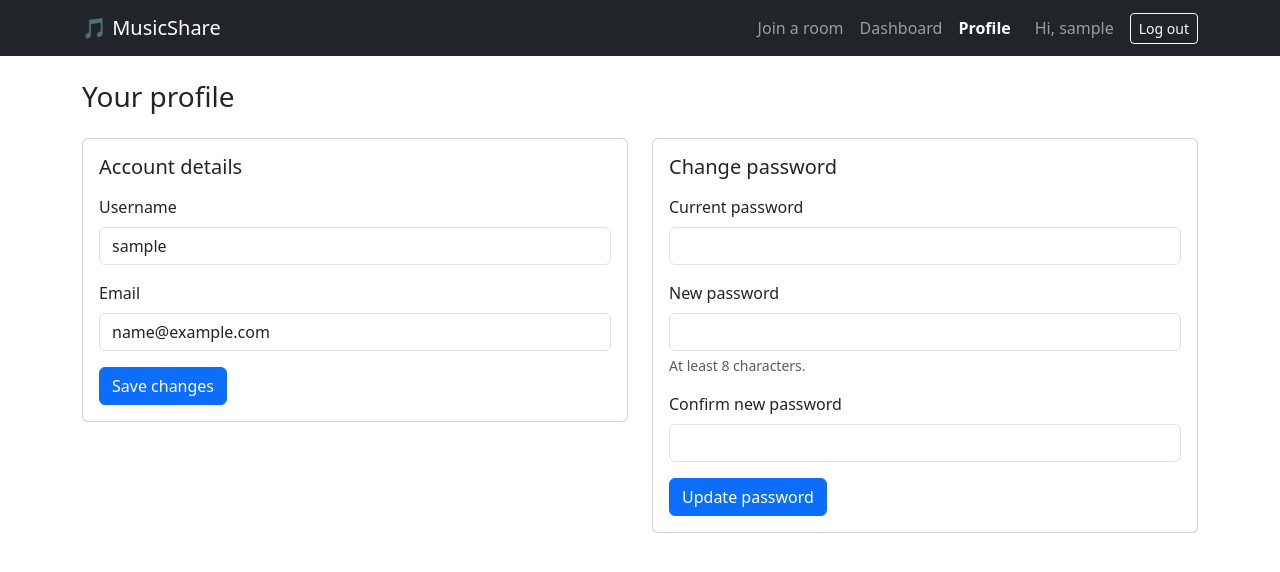
After one commit to Aella67/MusicShare, a Flask app: page /profile in a window 1280 px wide. The commit adds this page. Shown: the top 572 px of the page. Run offline with Flask 3, Linux system fonts and the light colour scheme; the visitor is signed in with stand-in values (Sample User, id 1).

Commit message:
Add profile page: update username, email, and password

```diff
--- a/app.py
+++ b/app.py
@@ -7,7 +7,8 @@ from flask_wtf import CSRFProtect
 from flask_mail import Mail, Message as MailMessage
 import mysql.connector
 from config import Config
-from forms import RegisterForm, LoginForm, PlaylistForm, TrackForm, RoomForm, JoinForm, GuestForm
+from forms import (RegisterForm, LoginForm, ProfileForm, ChangePasswordForm,
+                   PlaylistForm, TrackForm, RoomForm, JoinForm, GuestForm)
 from models.user import User
 from models.playlist import Playlist
 from models.track import Track
@@ -131,6 +132,45 @@ def logout():
     session.clear()
     flash("You have been logged out.", "info")
     return redirect(url_for("home"))
+
+
+@app.route("/profile", methods=["GET", "POST"])
+@login_required
+def profile():
+    """View and update the logged-in user's username and email."""
+    user = User.find_by_id(session["user_id"])
+    if user is None:
+        session.clear()
+        return redirect(url_for("login"))
+    form = ProfileForm(user, obj=user)
+    if form.validate_on_submit():
+        try:
+            user.update_profile(form.username.data.strip(),
+                                form.email.data.strip().lower())
+        except mysql.connector.IntegrityError:
+            flash("That username or email is already registered.", "danger")
+        else:
+            flash("Profile updated.", "success")
+            return redirect(url_for("profile"))
+    return render_template("profile.html", form=form,
+                           password_form=ChangePasswordForm(user, formdata=None))
+
+
+@app.route("/profile/password", methods=["POST"])
+@login_required
+def profile_password():
+    """Change the logged-in user's password (needs the current password)."""
+    user = User.find_by_id(session["user_id"])
+    if user is None:
+        session.clear()
+        return redirect(url_for("login"))
+    password_form = ChangePasswordForm(user)
+    if password_form.validate_on_submit():
+        user.update_password(password_form.new_password.data)
+        flash("Password updated.", "success")
+        return redirect(url_for("profile"))
+    form = ProfileForm(user, formdata=None, obj=user)
+    return render_template("profile.html", form=form, password_form=password_form)
 
 
 @app.route("/dashboard", methods=["GET", "POST"])
--- a/forms.py
+++ b/forms.py
@@ -31,6 +31,46 @@ class LoginForm(FlaskForm):
     password = PasswordField("Password", validators=[DataRequired()])
 
 
+class ProfileForm(FlaskForm):
+    """Update name and email. original_user is the logged-in user, so their
+    own current username/email do not count as 'already taken'."""
+    username = StringField("Username", validators=[
+        DataRequired(), Length(min=3, max=50),
+        Regexp(r"^[A-Za-z0-9_]+$", message="Use letters, numbers, and underscores only."),
+    ])
+    email = EmailField("Email", validators=[DataRequired(), Email(), Length(max=120)])
+
+    def __init__(self, original_user, *args, **kwargs):
+        super().__init__(*args, **kwargs)
+        self.original_user = original_user
+
+    def validate_username(self, field):
+        other = User.find_by_username(field.data.strip())
+        if other and other.id != self.original_user.id:
+            raise ValidationError("That username is already taken.")
+
+    def validate_email(self, field):
+        other = User.find_by_email(field.data.strip().lower())
+        if other and other.id != self.original_user.id:
+            raise ValidationError("An account with that email already exists.")
+
+
+class ChangePasswordForm(FlaskForm):
+    current_password = PasswordField("Current password", validators=[DataRequired()])
+    new_password = PasswordField("New password", validators=[DataRequired(), Length(min=8, max=128)])
+    confirm_password = PasswordField("Confirm new password", validators=[
+        DataRequired(), EqualTo("new_password", message="Passwords must match."),
+    ])
+
+    def __init__(self, original_user, *args, **kwargs):
+        super().__init__(*args, **kwargs)
+        self.original_user = original_user
+
+    def validate_current_password(self, field):
+        if not self.original_user.check_password(field.data):
+            raise ValidationError("Current password is incorrect.")
+
+
 class PlaylistForm(FlaskForm):
     name = StringField("Playlist name", validators=[DataRequired(), Length(max=100)])
 
--- a/models/user.py
+++ b/models/user.py
@@ -30,6 +30,35 @@ class User:
         finally:
             conn.close()
 
+    def update_profile(self, username, email):
+        """Changes the username and email. Raises IntegrityError if either is taken."""
+        conn = get_connection()
+        try:
+            cur = conn.cursor()
+            cur.execute(
+                "UPDATE users SET username = %s, email = %s WHERE id = %s",
+                (username, email, self.id),
+            )
+            conn.commit()
+        finally:
+            conn.close()
+        self.username = username
+        self.email = email
+
+    def update_password(self, new_password):
+        """Hashes the new password and saves it."""
+        self.set_password(new_password)
+        conn = get_connection()
+        try:
+            cur = conn.cursor()
+            cur.execute(
+                "UPDATE users SET password_hash = %s WHERE id = %s",
+                (self.__password_hash, self.id),
+            )
+            conn.commit()
+        finally:
+            conn.close()
+
     @classmethod
     def _find(cls, column, value):
         conn = get_connection()
--- a/templates/base.html
+++ b/templates/base.html
@@ -18,6 +18,10 @@
           <li class="nav-item">
             <a class="nav-link {% if request.endpoint == 'dashboard' %}active fw-semibold{% endif %}"
                href="{{ url_for('dashboard') }}">Dashboard</a>
+          </li>
+          <li class="nav-item">
+            <a class="nav-link {% if request.endpoint in ('profile', 'profile_password') %}active fw-semibold{% endif %}"
+               href="{{ url_for('profile') }}">Profile</a>
           </li>
           <li class="nav-item">
             <span class="navbar-text mx-3">Hi, {{ current_user.username }}</span>
--- /dev/null
+++ b/templates/profile.html
@@ -0,0 +1,80 @@
+{% extends "base.html" %}
+{% block title %}Profile - MusicShare{% endblock %}
+
+{% block content %}
+<h1 class="h3 mb-4">Your profile</h1>
+
+<div class="row g-4">
+  <div class="col-md-6">
+    <div class="card">
+      <div class="card-body">
+        <h2 class="h5 mb-3">Account details</h2>
+        <form method="post" action="{{ url_for('profile') }}">
+          {{ form.hidden_tag() }}
+
+          <div class="mb-3">
+            {{ form.username.label(class="form-label") }}
+            {{ form.username(class="form-control" + (" is-invalid" if form.username.errors else ""),
+                             minlength=3, maxlength=50, required=True, autocomplete="username") }}
+            {% for error in form.username.errors %}
+              <div class="invalid-feedback">{{ error }}</div>
+            {% endfor %}
+          </div>
+
+          <div class="mb-3">
+            {{ form.email.label(class="form-label") }}
+            {{ form.email(class="form-control" + (" is-invalid" if form.email.errors else ""),
+                          maxlength=120, required=True, autocomplete="email") }}
+            {% for error in form.email.errors %}
+              <div class="invalid-feedback">{{ error }}</div>
+            {% endfor %}
+          </div>
+
+          <button type="submit" class="btn btn-primary">Save changes</button>
+        </form>
+      </div>
+    </div>
+  </div>
+
+  <div class="col-md-6">
+    <div class="card">
+      <div class="card-body">
+        <h2 class="h5 mb-3">Change password</h2>
+        <form method="post" action="{{ url_for('profile_password') }}">
+          {{ password_form.hidden_tag() }}
+
+          <div class="mb-3">
+            {{ password_form.current_password.label(class="form-label") }}
+            {{ password_form.current_password(class="form-control" + (" is-invalid" if password_form.current_password.errors else ""),
+                                              required=True, autocomplete="current-password") }}
+            {% for error in password_form.current_password.errors %}
+              <div class="invalid-feedback">{{ error }}</div>
+            {% endfor %}
+          </div>
+
+          <div class="mb-3">
+            {{ password_form.new_password.label(class="form-label") }}
+            {{ password_form.new_password(class="form-control" + (" is-invalid" if password_form.new_password.errors else ""),
+                                          minlength=8, maxlength=128, required=True, autocomplete="new-password") }}
+            <div class="form-text">At least 8 characters.</div>
+            {% for error in password_form.new_password.errors %}
+              <div class="invalid-feedback">{{ error }}</div>
+            {% endfor %}
+          </div>
+
+          <div class="mb-3">
+            {{ password_form.confirm_password.label(class="form-label") }}
+            {{ password_form.confirm_password(class="form-control" + (" is-invalid" if password_form.confirm_password.errors else ""),
+                                              minlength=8, maxlength=128, required=True, autocomplete="new-password") }}
+            {% for error in password_form.confirm_password.errors %}
+              <div class="invalid-feedback">{{ error }}</div>
+            {% endfor %}
+          </div>
+
+          <button type="submit" class="btn btn-primary">Update password</button>
+        </form>
+      </div>
+    </div>
+  </div>
+</div>
+{% endblock %}
```
